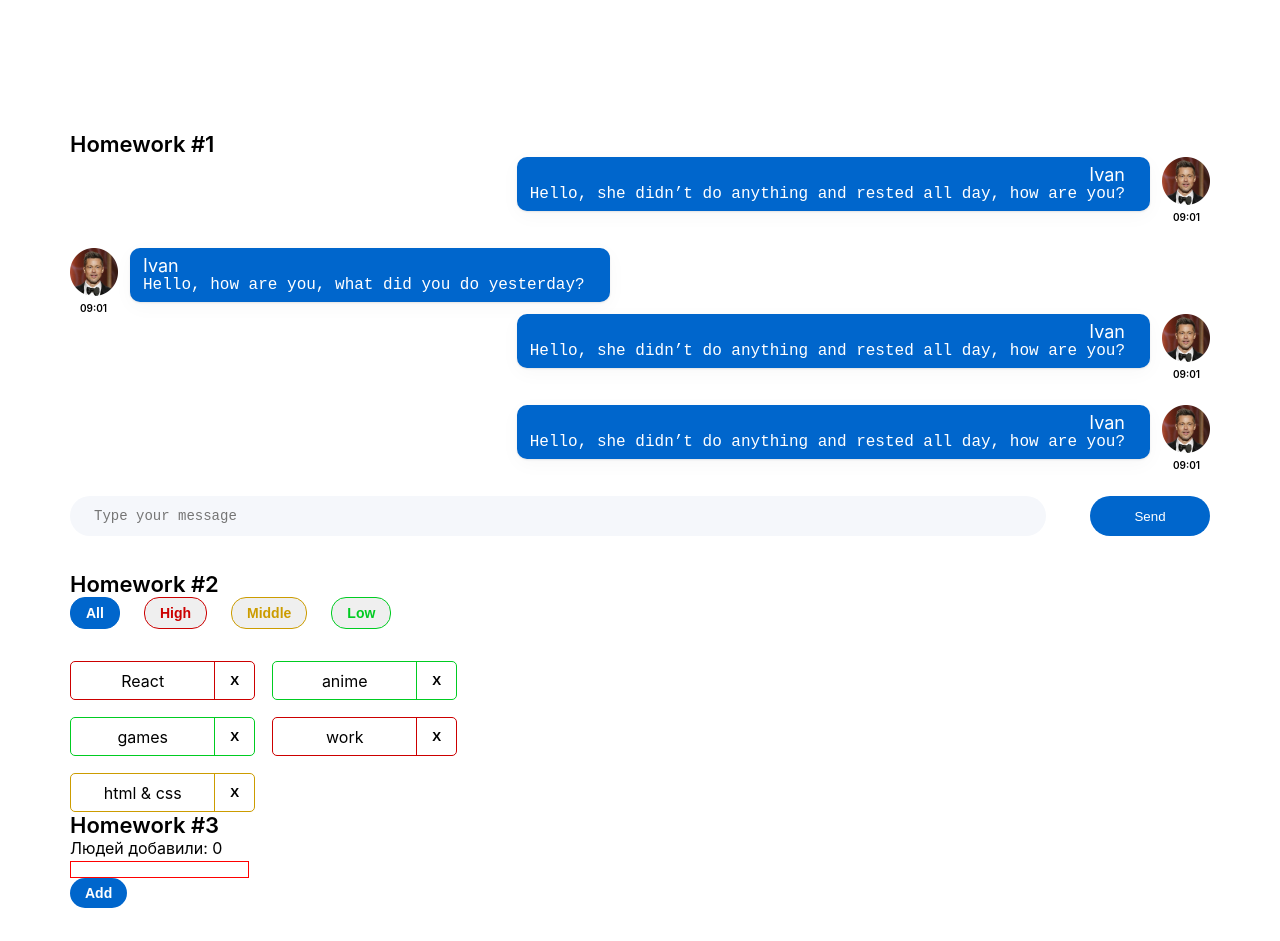
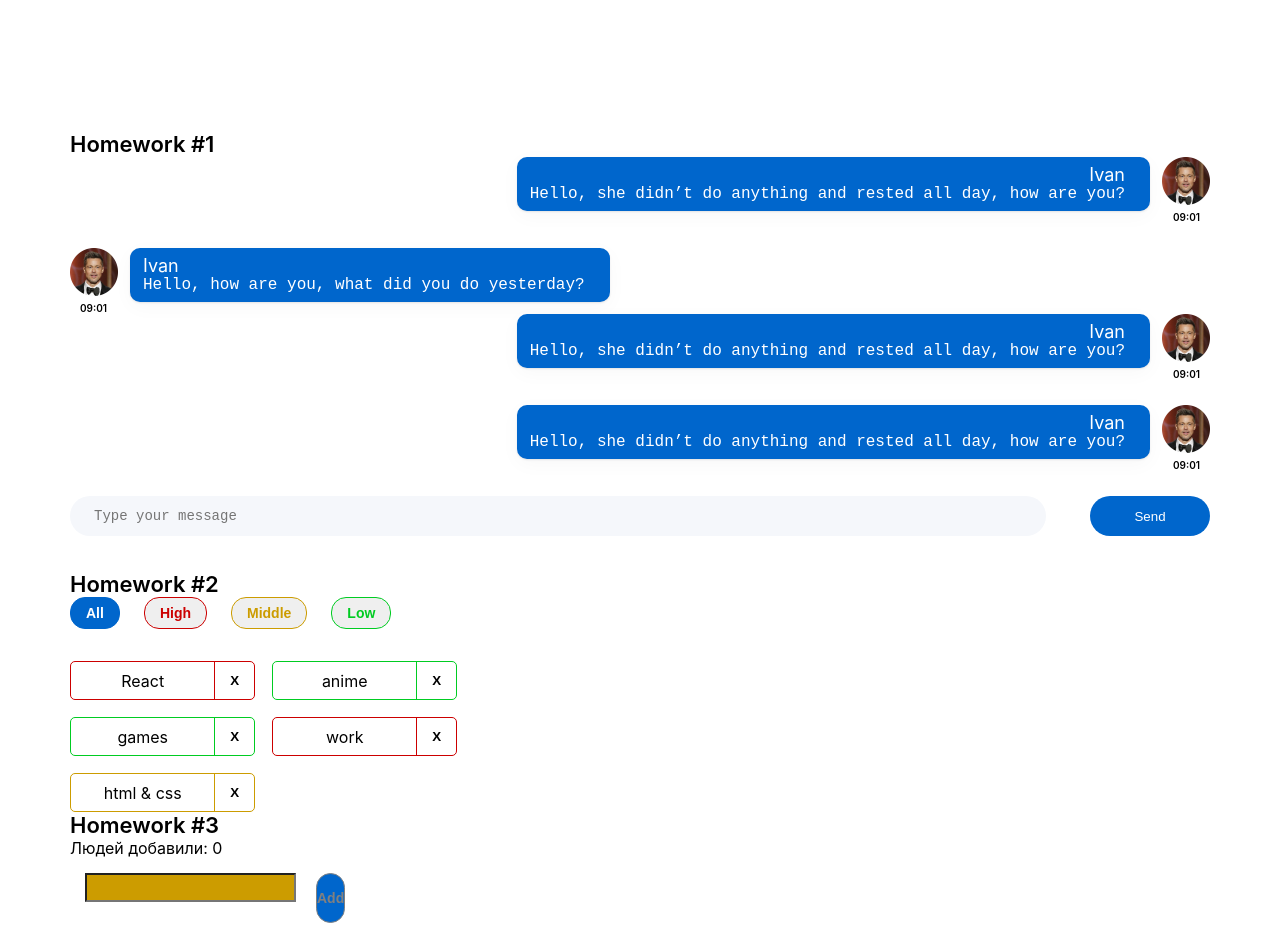
Before and after one commit to Valentin-Erth/HomeWorkTask_Inkubator, a React (Create React App) app: page / in a window 1280 px wide. Shown: the top 941 px of the page. Before the commit the page ends 908 px from the top, so only its background shows below. Built offline with nearby package versions, Linux system fonts and the light colour scheme.

Commit message:
update hw3 css

```diff
--- a/src/s1-main/App.tsx
+++ b/src/s1-main/App.tsx
@@ -3,6 +3,7 @@ import s from './App.module.css'
 import HW1 from "../s2-homeworks/hw01/HW1";
 import HW2 from "../s2-homeworks/hw02/HW2";
 import HW3 from "../s2-homeworks/hw03/HW3";
+import HW4 from "../s2-homeworks/hw04/HW4";
 
 
 
@@ -13,7 +14,7 @@ function App() {
             {/*раскомментировать по ходу выполнения*/}
             <HW2/>
             <HW3/>
-            {/*<HW4/>*/}
+            <HW4/>
 
             {/*при выполнении дз 5 и более - закомментировать здесь дз 1-4, так как они есть внутри дз 5*/}
             {/*<HW5/>*/}
--- a/src/s2-homeworks/hw03/Greeting.module.css
+++ b/src/s2-homeworks/hw03/Greeting.module.css
@@ -1,53 +1,68 @@
 .greetingForm {
+    /*display: flex;*/
+    /*align-items: flex-start;*/
 }
 
 .inputAndButtonContainer {
+    display: flex;
+    margin: 5px;
 }
 
 .error {
     color: red;
+    height: 21px;
+    margin-left: 10px;
 }
 
 .input {
     padding: 5px 15px;
+    margin: 10px;
     max-resolution: 5px;
+    color:#000000;
+    background:#cc9c00;
 }
 
 .input:focus {
-       background:#06c;
+    outline: none;
+    border: #0059b2 solid 2px;
+    background:#06c;
 }
 
 .errorInput {
+    margin: 10px;
     border: red 1px solid;
+    outline: none;
 }
 
 .button {
-    padding: 5px 15px;
-
+    margin: 10px;
     background: #06c;
     color: white;
 
-    border: 1px solid var(--color);
+    border: 1px solid ;
     border-radius: 15px;
     outline: none;
 
     font-family: 'Montserrat', sans-serif;
     font-weight: 600;
     font-size: 14px;
-    line-height: 20px;
     cursor: pointer;
 }
 
 .button:focus {
+    outline: #cc9c00 solid  1px;
 }
 
 .button:active {
+    background:#cc9c00;
 }
 
 .button:disabled {
-}
+     color: grey;
+     }
 
 .text {
+    font-size: 16px;
 }
 
 .greeting {
--- a/src/s2-homeworks/hw03/Greeting.tsx
+++ b/src/s2-homeworks/hw03/Greeting.tsx
@@ -25,7 +25,7 @@ const Greeting: React.FC<GreetingPropsType> = (
         lastUserName,
     } // деструктуризация пропсов
 ) => {
-    const inputClass = (!name.trim()? s.errorInput : s.input);
+    const inputClass = error? s.errorInput : s.input;
 
     return (
         <div id={'hw3-form'} className={s.greetingForm}>
```
